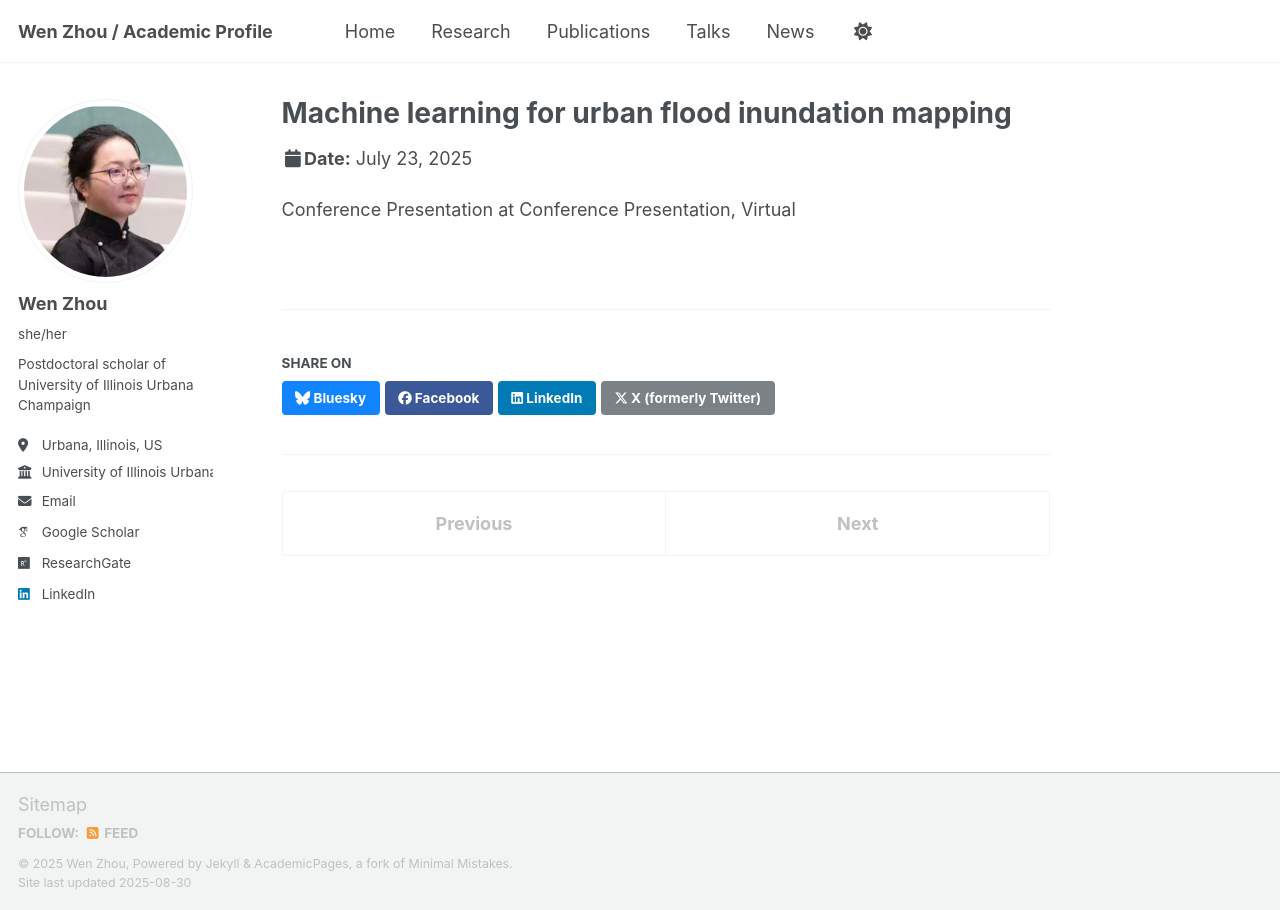
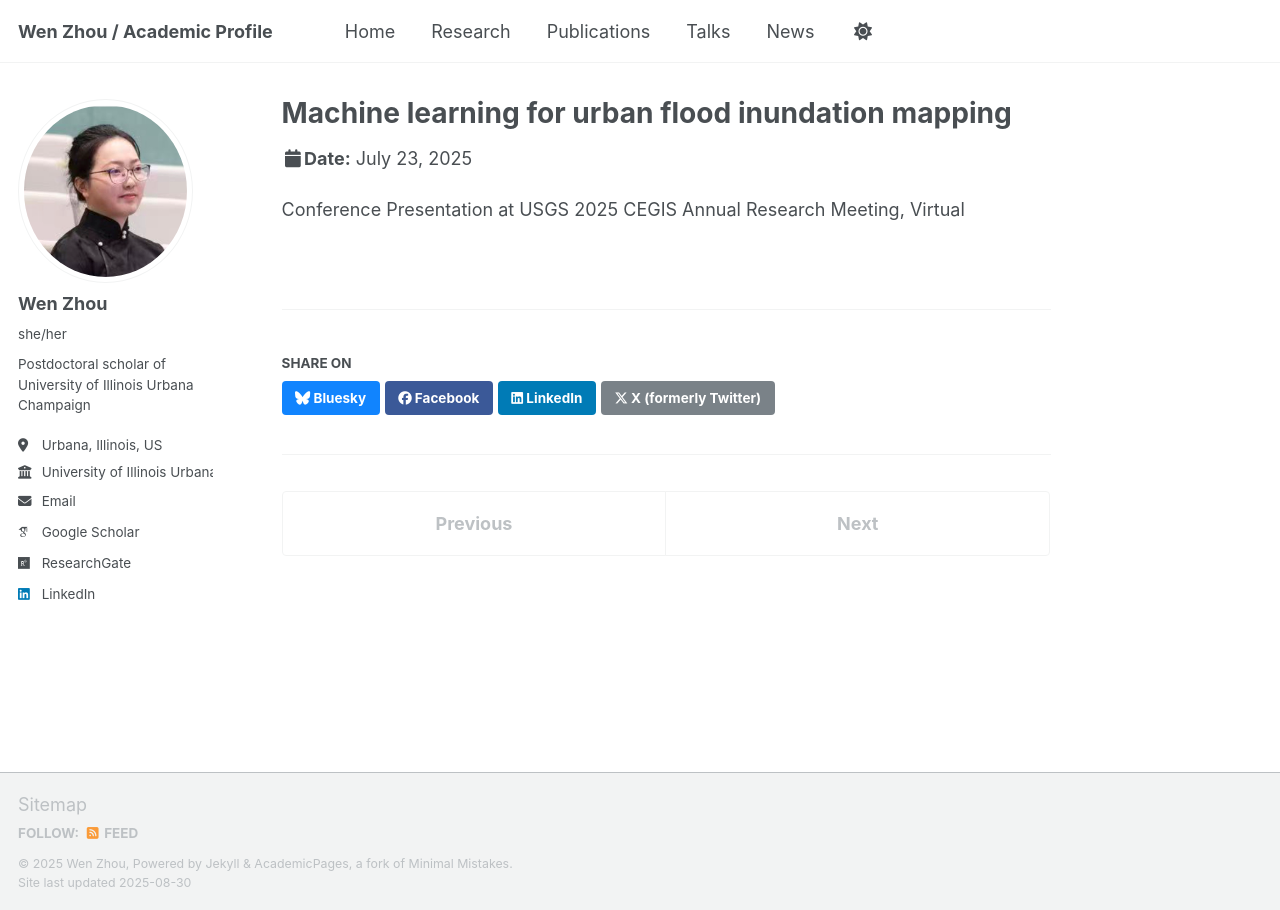
Before and after one commit to VienJou/vienjou.github.io, a Jekyll site: the page built from _talks/2025-07-23-urban-flood-inundation-mapping.md, in a window 1280 px wide. Built offline with Jekyll 4.4.1, drawn with Linux system fonts in a browser that asks for light colours; some web fonts are replaced; a script that is not in the unit is left out.

Commit message:
Update venue information for urban flood inundation mapping talk - Change venue to USGS 2025 CEGIS Annual Research Meeting - Update location to Virtual

```diff
--- a/_talks/2025-07-23-urban-flood-inundation-mapping.md
+++ b/_talks/2025-07-23-urban-flood-inundation-mapping.md
@@ -8,7 +8,7 @@ date_range: "Wednesday, July 23, 2025"
 time: "02:00 PM - 02:15 PM"
 duration: "15 mins"
 location: "Virtual"
-venue: "Conference Presentation"
+venue: "USGS 2025 CEGIS Annual Research Meeting"
 talk_type: "Conference Presentation"
 abstract: "Presentation on machine learning approaches for urban flood inundation mapping, focusing on the application of advanced computational methods to predict and map urban flooding events."
 ---
```
